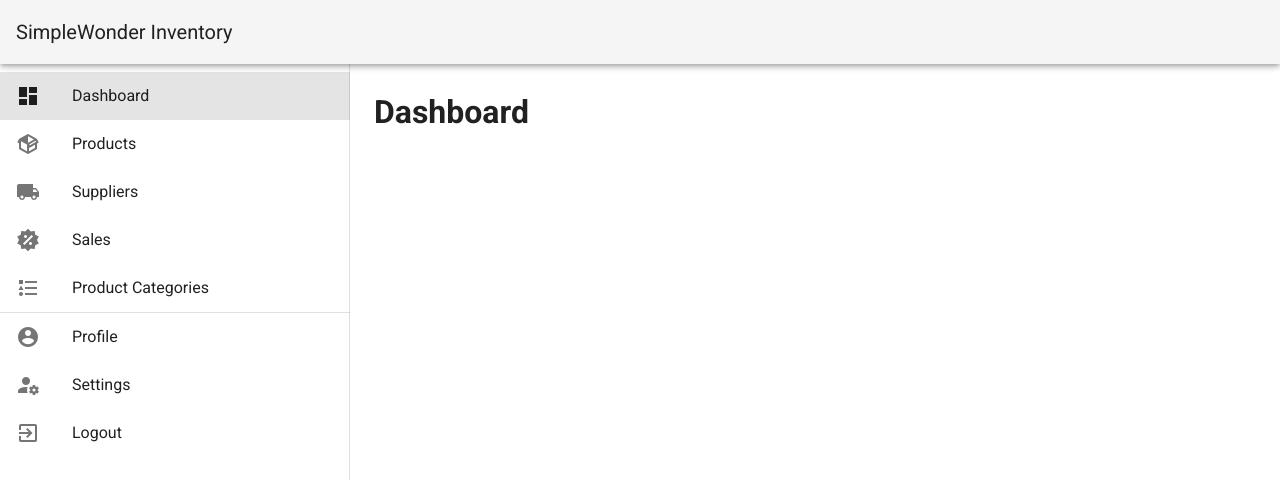
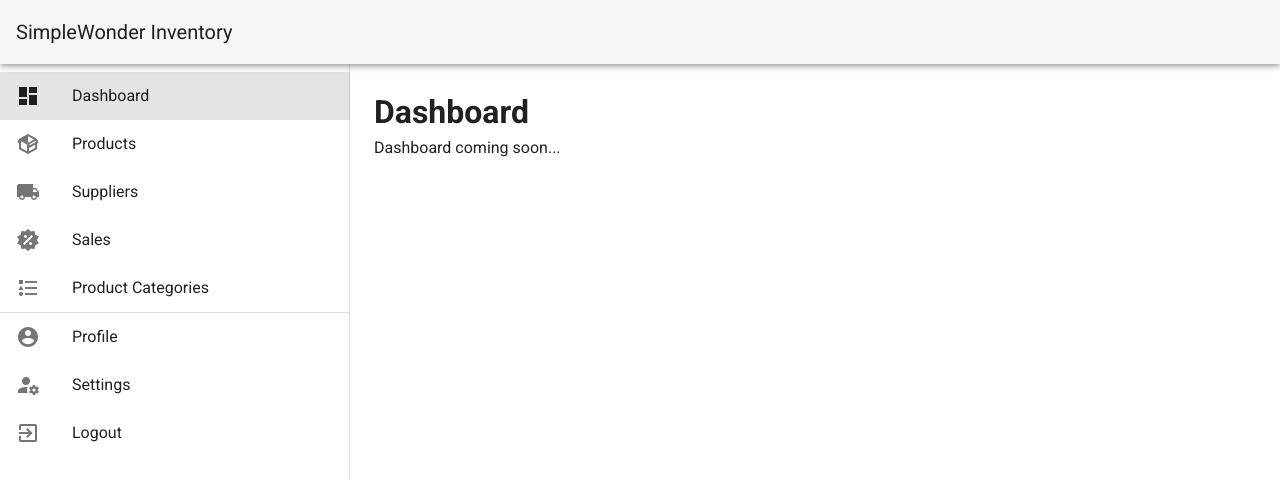
Before and after one commit to dandansoysauce/winv, a Vue app: page /dashboard/home in a window 1280 px wide. Shown: the top 480 px of the page. Built offline with nearby package versions, Linux system fonts and the light colour scheme; no server answers; the database is empty; sample sign-in values are in the browser's storage; what v-currency-field, vue-masonry-css, vuefire would draw is missing.

Commit message:
change rules; dashboard alert

```diff
--- a/src/main.ts
+++ b/src/main.ts
@@ -59,9 +59,7 @@ new Vue({
     firebase.auth().onAuthStateChanged((user) => {
       if (user) {
         db.collection('users').doc(user.uid).get().then((snapshot) => {
-          this.$store.dispatch('setUser', snapshot.data()).then(() => {
-            console.log('user set to store');
-          });
+          this.$store.dispatch('setUser', snapshot.data());
         });
         if (router.currentRoute.name !== 'DashboardHome') {
           router.push({ name: 'DashboardHome' });
--- a/src/views/DashboardHome.vue
+++ b/src/views/DashboardHome.vue
@@ -2,6 +2,7 @@
   <v-container class="fill-height align-start">
     <div class="d-flex flex-column fill-height width-100">
       <h1>Dashboard</h1>
+      <p>Dashboard coming soon...</p>
     </div>
   </v-container>
 </template>
```
Also changed, not shown: 1 other file (tests, documents, lock files or other folders).
